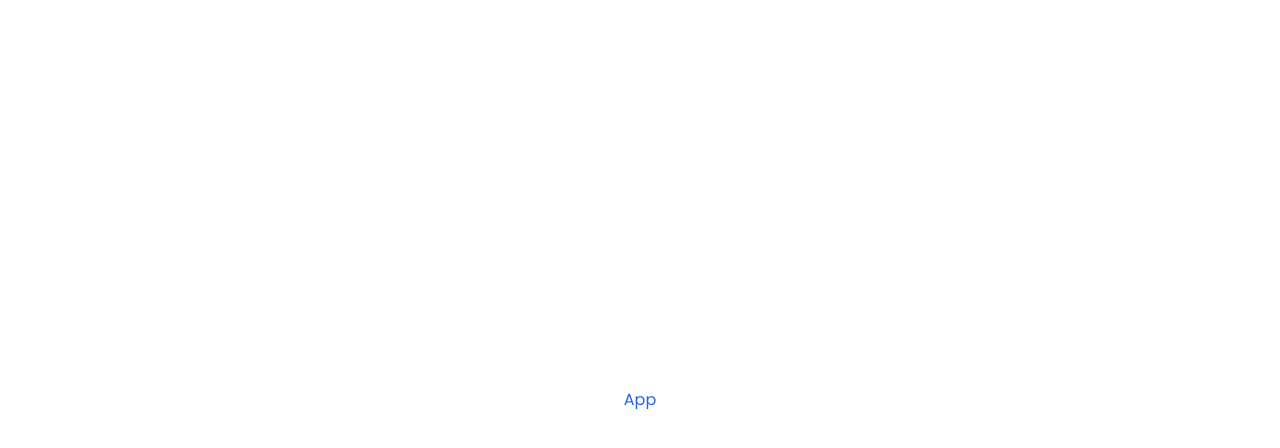
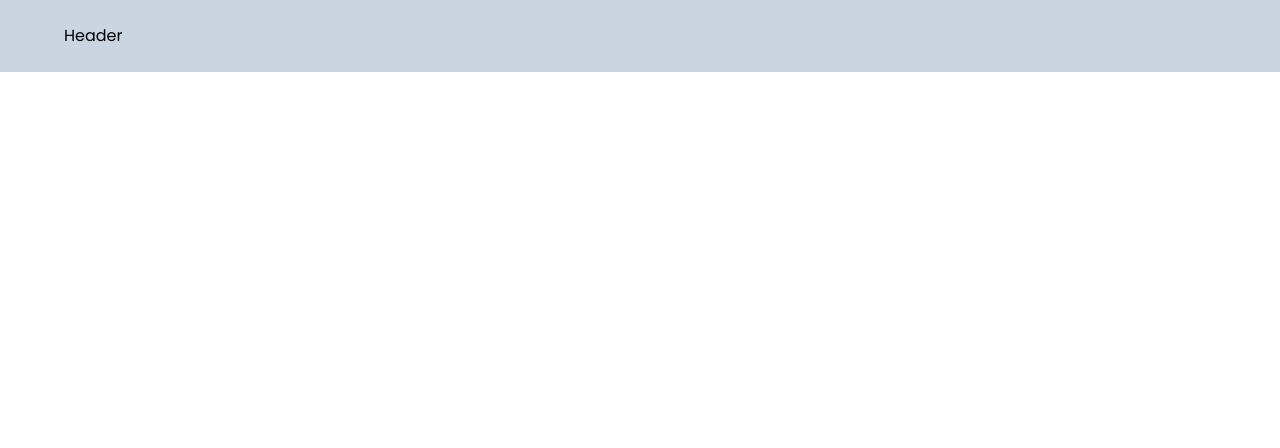
Before and after one commit to MJafar777/restaurant-app, a React (Create React App) app: page / in a window 1280 px wide. Shown: the top 448 px of the page. Built offline with nearby package versions, Linux system fonts and the light colour scheme.

Commit message:
add Header

```diff
--- a/src/App.js
+++ b/src/App.js
@@ -1,9 +1,10 @@
-import React from 'react'
+import React from "react";
+import { Header } from "./components";
 
 const App = () => {
-  return (
-    <div className='w-screen h-screen flex items-center justify-center text-blue-600'>App</div>
-  )
-}
+  return <div className="w-screen h-auto flex flex-col">
+    <Header/>
+  </div>;
+};
 
-export default App
+export default App;
--- a/src/components/Header.jsx
+++ b/src/components/Header.jsx
@@ -0,0 +1,9 @@
+import React from "react";
+
+const Header = () => {
+  return (
+    <div className="fixed z-50 w-screen bg-slate-300 p-6 px-16">Header</div>
+  );
+};
+
+export default Header;
--- a/src/components/index.js
+++ b/src/components/index.js
@@ -0,0 +1 @@
+export { default as Header } from "./Header";
--- a/src/index.js
+++ b/src/index.js
@@ -1,7 +1,13 @@
 import React from "react";
 import ReactDOM from "react-dom";
 import "./index.css";
+import { BrowserRouter as Router } from "react-router-dom";
 
 import App from "./App";
 
-ReactDOM.render(<App />, document.getElementById("root"));
+ReactDOM.render(
+  <Router>
+    <App />
+  </Router>,
+  document.getElementById("root")
+);
```
